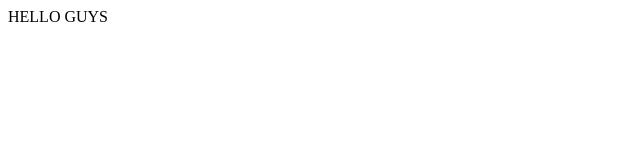
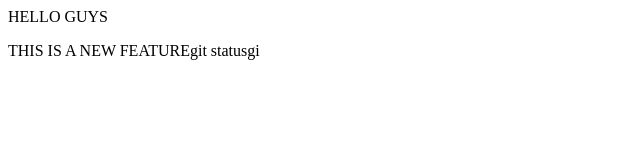
Before and after one commit to PrajjwalBisht10/localrepo, a plain HTML site: page index.html in a window 1280 px wide. Shown: the whole page, without its empty margins (0-640 px from the left). Drawn offline with Linux system fonts and the light colour scheme.

Commit message:
Add new feature

```diff
--- a/index.html
+++ b/index.html
@@ -1 +1,2 @@
 <p>HELLO GUYS</p>
+<p>THIS IS A NEW FEATUREgit statusgi</p>
```
